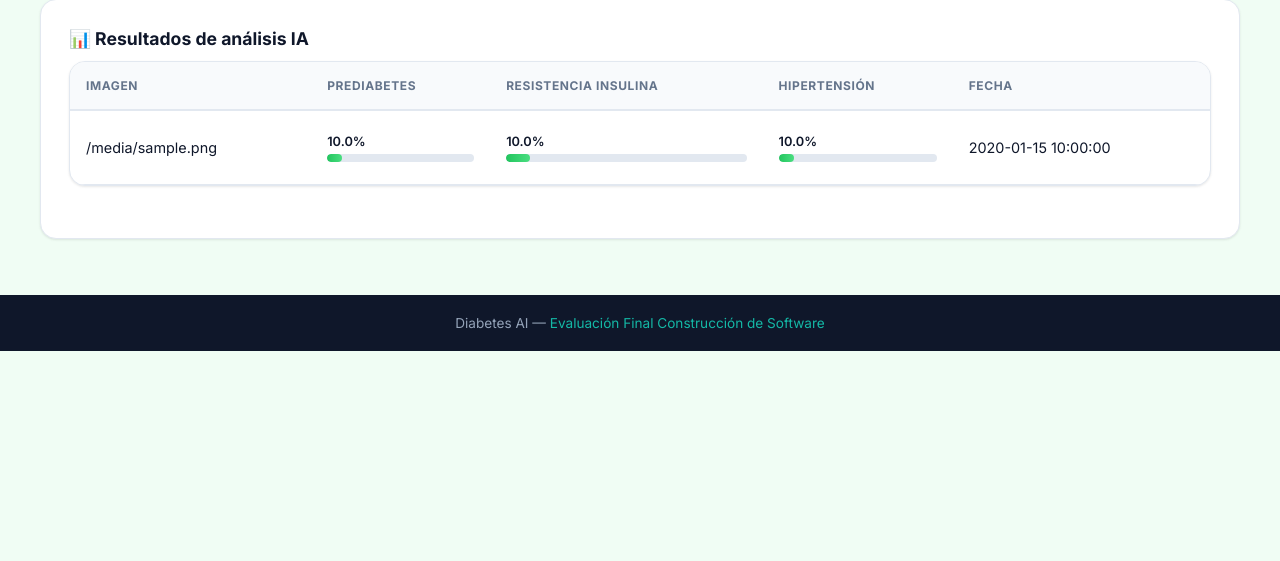
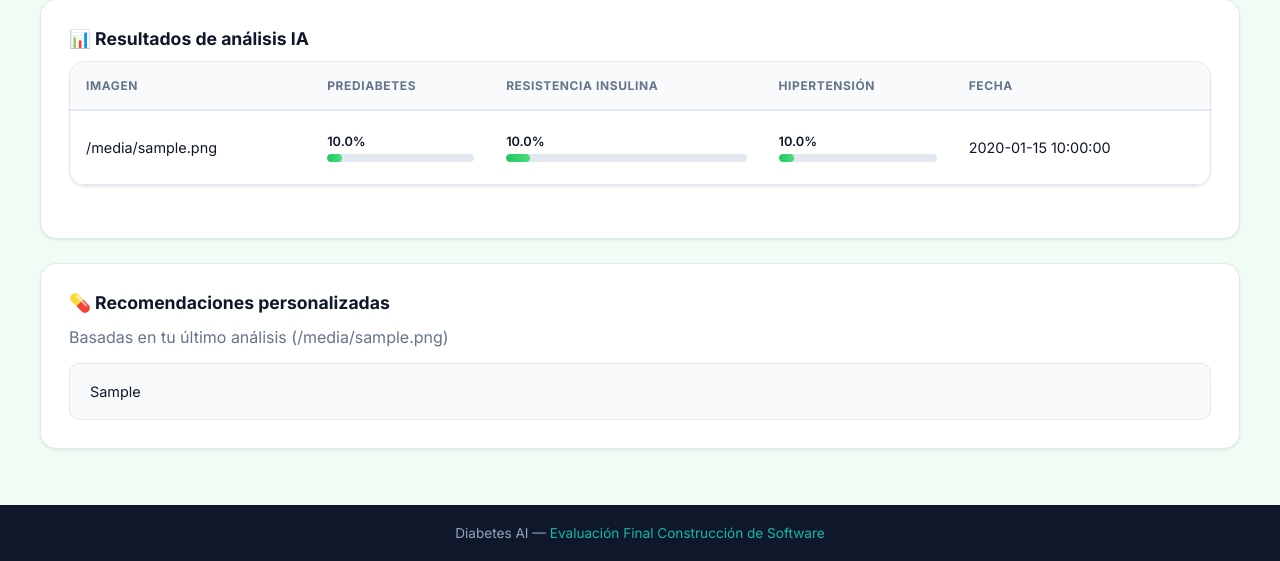
Before and after one commit to rodrigoeduardo9/PaginaWEb, a Flask app: template Diabetes_AI/templates/dashboard.html in a window 1280 px wide. Shown: the part 1829-2390 px from the top of the page. Before the commit the page ends 2180 px from the top, so only its background shows below. Run offline with Flask 2, Linux system fonts and the light colour scheme; the template is opened without the code that fills it: most values are stand-ins (such as "Sample title", 1, 10 or a date in 2020).

Commit message:
Agregado sistema de recomendaciones personalizadas de salud basado en resultados IA

```diff
--- a/Diabetes_AI/app.py
+++ b/Diabetes_AI/app.py
@@ -104,10 +104,15 @@ def init_sqlite_db():
             prediabetes REAL,
             insulin_resistance REAL,
             hypertension REAL,
+            recomendaciones TEXT,
             fecha_analisis TIMESTAMP DEFAULT CURRENT_TIMESTAMP,
             FOREIGN KEY (id_usuario) REFERENCES usuarios (id_usuario) ON DELETE CASCADE
         )'''
     )
+    cursor.execute("PRAGMA table_info(analisis_ia)")
+    cols = [row['name'] for row in cursor.fetchall()]
+    if 'recomendaciones' not in cols:
+        cursor.execute('ALTER TABLE analisis_ia ADD COLUMN recomendaciones TEXT')
     conn.commit()
     ensure_sqlite_user_schema(conn)
     conn.close()
@@ -172,6 +177,35 @@ def inject_user():
 
 def allowed_file(filename):
     return '.' in filename and filename.rsplit('.', 1)[1].lower() in ALLOWED_EXTENSIONS
+
+
+def generar_recomendaciones(prediabetes, insulin_resistance, hypertension):
+    recomendaciones = []
+
+    if prediabetes >= 0.6:
+        recomendaciones.append("🔴 ALTO RIESGO DE PREDIABETES: Consulta a un endocrinólogo urgentemente. Reduce drásticamente el consumo de azúcares refinados y carbohidratos simples. Realiza ayunos intermitentes bajo supervisión médica y haz ejercicios aeróbicos 45 min diarios.")
+    elif prediabetes >= 0.3:
+        recomendaciones.append("🟡 RIESGO MODERADO DE PREDIABETES: Limita el consumo de azúcares y harinas blancas. Incorpora más fibra vegetal y proteínas magras. Camina 30 minutos al día y monitorea tu glucosa en ayunas regularmente.")
+    else:
+        recomendaciones.append("🟢 BAJO RIESGO DE PREDIABETES: Mantén tus hábitos saludables. Sigue una dieta equilibrada rica en vegetales, granos enteros y proteínas magras. Realiza chequeos médicos anuales.")
+
+    if insulin_resistance >= 0.6:
+        recomendaciones.append("🔴 ALTA RESISTENCIA A LA INSULINA: Reduce carbohidratos a menos de 100g/día. Evita alimentos procesados y bebidas azucaradas. Incorpora ejercicio de fuerza 3 veces por semana. Considera suplementación con magnesio y omega-3 (consulta a tu médico).")
+    elif insulin_resistance >= 0.3:
+        recomendaciones.append("🟡 RESISTENCIA A LA INSULINA MODERADA: Reemplaza granos refinados por integrales. Aumenta consumo de ácidos grasos omega-3 (pescado, nueces, semillas de chía). Realiza ejercicio mixto (cardio + pesas) al menos 4 veces por semana.")
+    else:
+        recomendaciones.append("🟢 SENSIBILIDAD A LA INSULINA NORMAL: Continúa con tu estilo de vida activo. Mantén un peso saludable y evita el sedentarismo prolongado.")
+
+    if hypertension >= 0.6:
+        recomendaciones.append("🔴 ALTO RIESGO DE HIPERTENSIÓN: Reduce el sodio a menos de 1500mg/día. Elimina alimentos ultraprocesados, embutidos y enlatados. Incrementa consumo de potasio (plátano, espinaca, aguacate). Mide tu presión arterial diariamente y consulta a un cardiólogo.")
+    elif hypertension >= 0.3:
+        recomendaciones.append("🟡 RIESGO MODERADO DE HIPERTENSIÓN: Reduce el consumo de sal y alimentos procesados. Aumenta el potasio natural con frutas y verduras. Practica técnicas de relajación (meditación, respiración profunda) para reducir el estrés. Camina 30 min diarios.")
+    else:
+        recomendaciones.append("🟢 PRESIÓN ARTERIAL BAJO CONTROL: Sigue con tu dieta balanceada baja en sodio. Mantén la actividad física regular y chequeos periódicos.")
+
+    recomendaciones.append("💡 RECOMENDACIÓN GENERAL: Bebe al menos 2 litros de agua al día. Duerme 7-8 horas diarias. Evita el tabaco y el alcohol en exceso. Realiza ejercicio físico al menos 150 minutos por semana.")
+
+    return "\n\n".join(recomendaciones)
 
 
 def calcular_riesgo(registro):
@@ -362,9 +396,10 @@ def dashboard():
                     conn = get_db_connection()
                     cursor = conn.cursor()
                     placeholder = db_placeholder(conn)
+                    recomendaciones = generar_recomendaciones(ia_result['prediabetes'], ia_result['insulin_resistance'], ia_result['hypertension'])
                     cursor.execute(
-                        f'INSERT INTO analisis_ia (id_usuario, filename, prediabetes, insulin_resistance, hypertension) VALUES ({placeholder}, {placeholder}, {placeholder}, {placeholder}, {placeholder})',
-                        (current_user['id'], filename, ia_result['prediabetes'], ia_result['insulin_resistance'], ia_result['hypertension'])
+                        f'INSERT INTO analisis_ia (id_usuario, filename, prediabetes, insulin_resistance, hypertension, recomendaciones) VALUES ({placeholder}, {placeholder}, {placeholder}, {placeholder}, {placeholder}, {placeholder})',
+                        (current_user['id'], filename, ia_result['prediabetes'], ia_result['insulin_resistance'], ia_result['hypertension'], recomendaciones)
                     )
                     conn.commit()
                     cursor.close()
@@ -426,10 +461,12 @@ def dashboard():
     analisis_list = cursor.fetchall()
     if is_sqlite_connection(conn):
         analisis_list = [dict(row) for row in analisis_list]
+    ultimo_recomendacion = analisis_list[0].get('recomendaciones') if analisis_list else None
+    ultimo_analisis = analisis_list[0] if analisis_list else None
     cursor.close()
     conn.close()
 
-    return render_template('dashboard.html', title='Dashboard', current_user=current_user, analisis_list=analisis_list)
+    return render_template('dashboard.html', title='Dashboard', current_user=current_user, analisis_list=analisis_list, ultimo_recomendacion=ultimo_recomendacion, ultimo_analisis=ultimo_analisis)
 
 
 @app.route('/upload')
--- a/Diabetes_AI/static/style.css
+++ b/Diabetes_AI/static/style.css
@@ -615,6 +615,30 @@ main {
   color: var(--primary-light);
 }
 
+/* ─── RECOMENDACIONES ─── */
+.recomendaciones-box {
+  display: flex;
+  flex-direction: column;
+  gap: 0.75rem;
+  margin-top: 0.75rem;
+}
+
+.recomendacion-item {
+  background: #f8fafc;
+  border: 1px solid var(--border);
+  border-radius: var(--radius-sm);
+  padding: 1rem 1.25rem;
+  font-size: 0.9rem;
+  line-height: 1.6;
+  transition: var(--transition);
+}
+
+.recomendacion-item:hover {
+  background: #f1f5f9;
+  border-color: var(--primary-light);
+  transform: translateX(4px);
+}
+
 /* ─── RESPONSIVE ─── */
 @media (max-width: 768px) {
   .header-inner {
--- a/Diabetes_AI/templates/dashboard.html
+++ b/Diabetes_AI/templates/dashboard.html
@@ -161,5 +161,17 @@
   {% endif %}
 </section>
 
+{% if ultimo_recomendacion %}
+<section class="card">
+  <h3>💊 Recomendaciones personalizadas</h3>
+  <p>Basadas en tu último análisis ({{ ultimo_analisis.filename }})</p>
+  <div class="recomendaciones-box">
+    {% for rec in ultimo_recomendacion.split('\n\n') %}
+      <div class="recomendacion-item">{{ rec }}</div>
+    {% endfor %}
+  </div>
+</section>
+{% endif %}
+
 <a class="gear-button" href="#settings" title="Configuración">⚙</a>
 {% endblock %}
```
